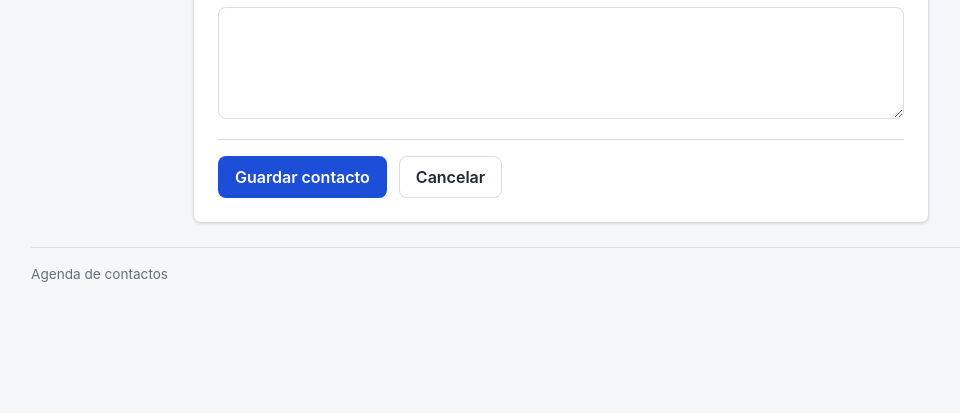
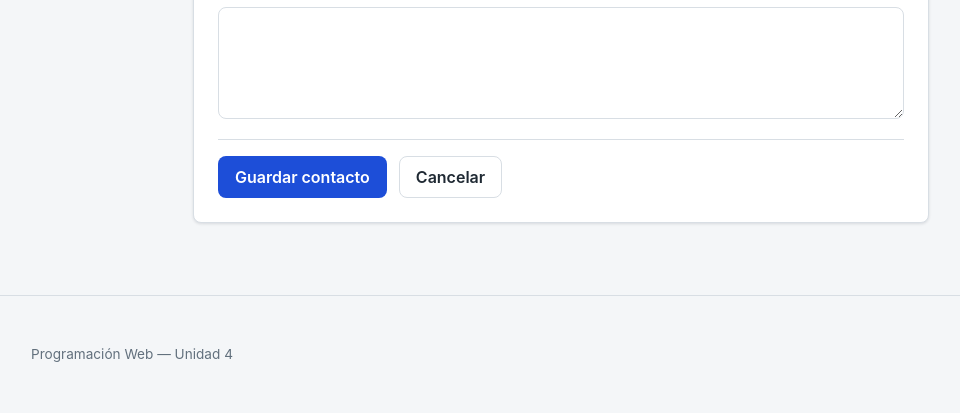
Before and after one commit to Yatusabe01/AGENDA_PW, a PHP site: page /crear.php in a window 1280 px wide. Shown: the part 908-1321 px from the top of the page, without its empty margins (79-1039 px from the left). Before the commit the page ends 1190 px from the top, so only its background shows below. Run offline with PHP 8.4, Linux system fonts and the light colour scheme.

Commit message:
feat(layout): restore final footer

```diff
--- a/includes/footer.php
+++ b/includes/footer.php
@@ -1,6 +1,8 @@
+</main>
 <footer class="site-footer">
-    <p>Agenda de contactos</p>
+    <div class="container">
+        <p>Programación Web — Unidad 4</p>
+    </div>
 </footer>
-</div>
 </body>
 </html>
```
